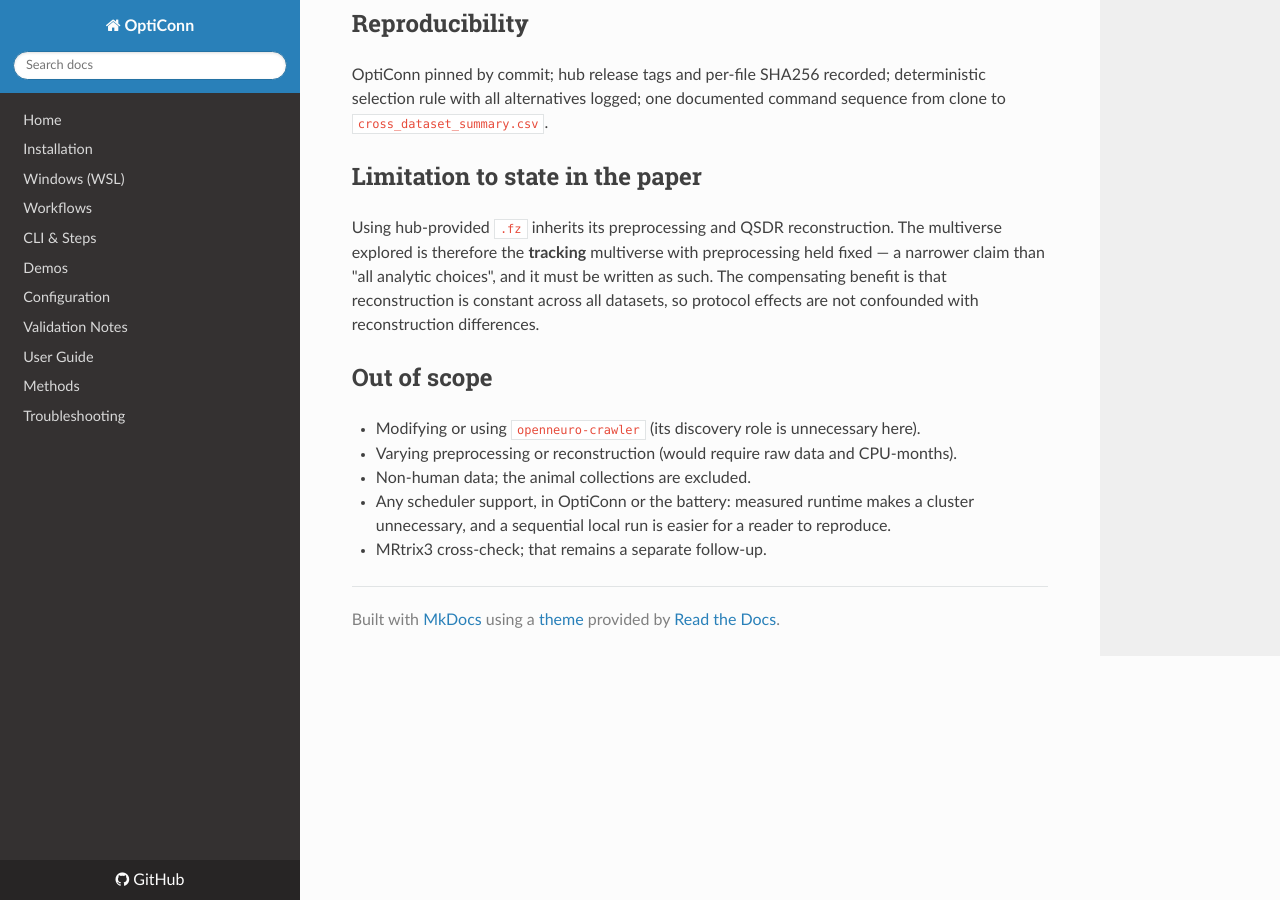
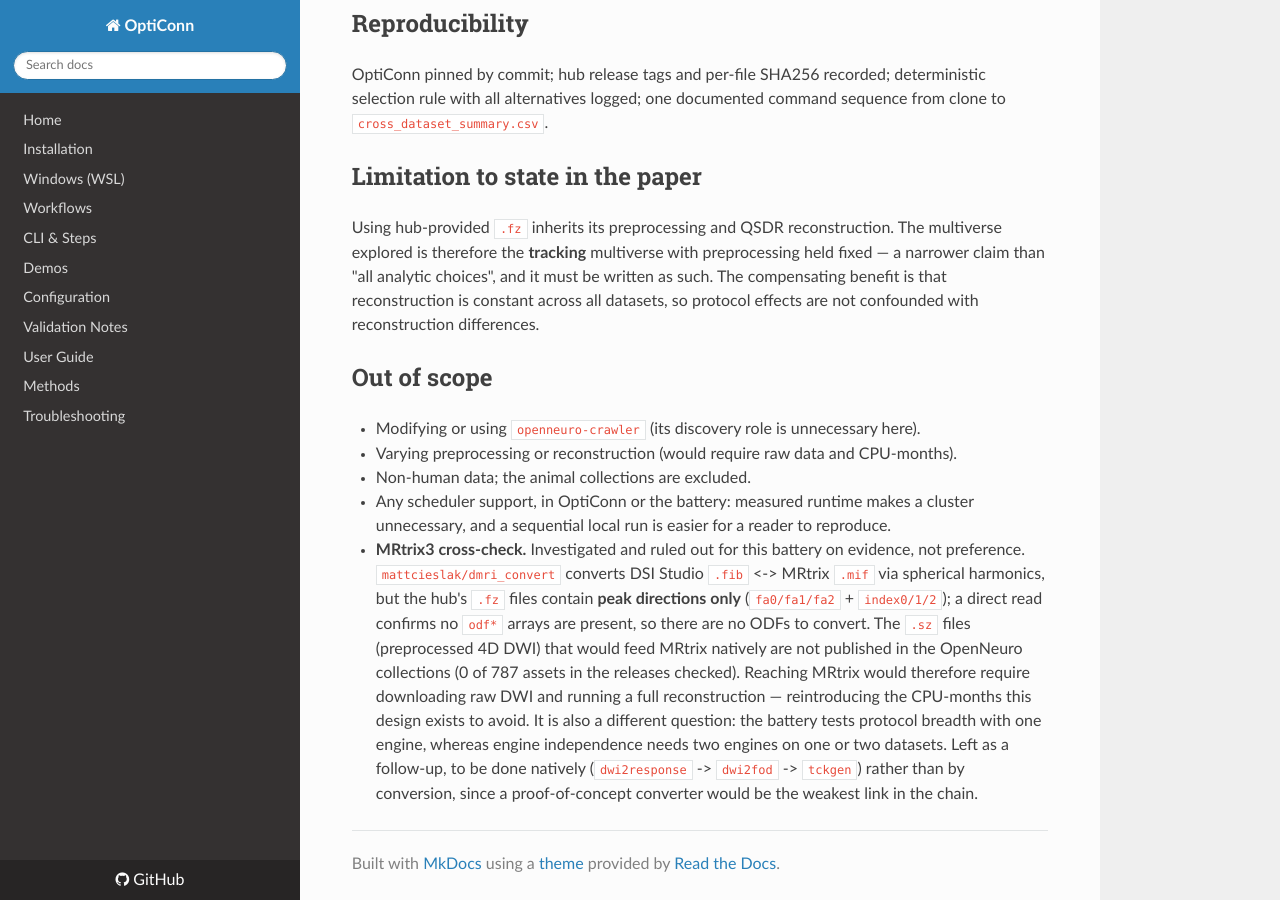
Before and after one commit to MRI-Lab-Graz/opticonn, an MkDocs documentation site: the page built from docs/superpowers/specs/2026-09-25-openneuro-multiverse-battery-design.md, in a window 1280 px wide and 900 px high, scrolled down 6250 px. Built offline with MkDocs 1.6.1, drawn with Linux system fonts in a browser that asks for light colours; nearby versions of some CDN libraries.

Commit message:
docs: single-engine scope recorded with evidence (hub .fz has peaks, no ODFs)
Co-Authored-By: Claude Opus 5 <noreply@anthropic.com>

```diff
--- a/docs/superpowers/specs/2026-09-25-openneuro-multiverse-battery-design.md
+++ b/docs/superpowers/specs/2026-09-25-openneuro-multiverse-battery-design.md
@@ -273,4 +273,15 @@ with reconstruction differences.
 - Non-human data; the animal collections are excluded.
 - Any scheduler support, in OptiConn or the battery: measured runtime makes a cluster
   unnecessary, and a sequential local run is easier for a reader to reproduce.
-- MRtrix3 cross-check; that remains a separate follow-up.
+- **MRtrix3 cross-check.** Investigated and ruled out for this battery on evidence, not
+  preference. `mattcieslak/dmri_convert` converts DSI Studio `.fib` <-> MRtrix `.mif` via
+  spherical harmonics, but the hub's `.fz` files contain **peak directions only**
+  (`fa0/fa1/fa2` + `index0/1/2`); a direct read confirms no `odf*` arrays are present, so
+  there are no ODFs to convert. The `.sz` files (preprocessed 4D DWI) that would feed MRtrix
+  natively are not published in the OpenNeuro collections (0 of 787 assets in the releases
+  checked). Reaching MRtrix would therefore require downloading raw DWI and running a full
+  reconstruction — reintroducing the CPU-months this design exists to avoid. It is also a
+  different question: the battery tests protocol breadth with one engine, whereas engine
+  independence needs two engines on one or two datasets. Left as a follow-up, to be done
+  natively (`dwi2response` -> `dwi2fod` -> `tckgen`) rather than by conversion, since a
+  proof-of-concept converter would be the weakest link in the chain.
```
